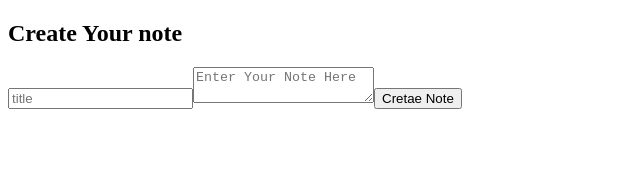
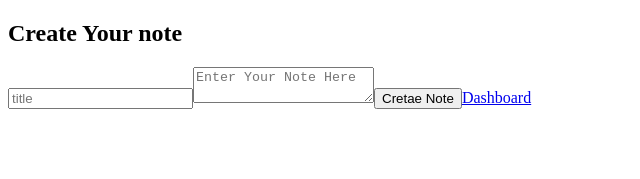
Before and after one commit to Souvik273/Full-Stack-CRUD-, a React (Vite) app in the folder client/: page /create-note in a window 1280 px wide. Shown: the top 179 px of the page, without its empty margins (0-640 px from the left). Built offline with nearby package versions, Linux system fonts and the light colour scheme; sample sign-in values are in the browser's storage.

Commit message:
Link to dashboard added

```diff
--- a/client/components/notes/CreateNote.jsx
+++ b/client/components/notes/CreateNote.jsx
@@ -1,5 +1,6 @@
 import axios from "axios"
 import { useState } from "react"
+import { Link } from "react-router-dom"
 
 const CreateNote = ()=>{
 
@@ -32,6 +33,8 @@ const CreateNote = ()=>{
             <textarea placeholder="Enter Your Note Here" onChange={(e)=>setNote((prev)=>({...prev,desc:e.target.value}))}></textarea>
 
             <button onClick={handleSubmit}>Cretae Note</button>
+
+            <Link to={"/dashboard"}>Dashboard</Link>
         </>
     )
 }
```
